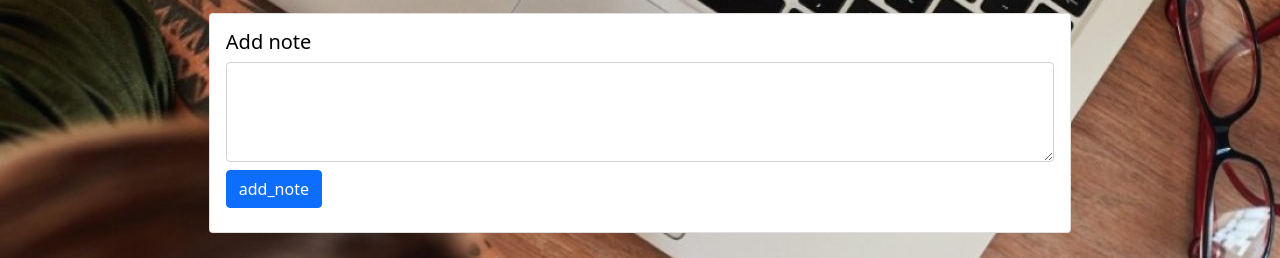
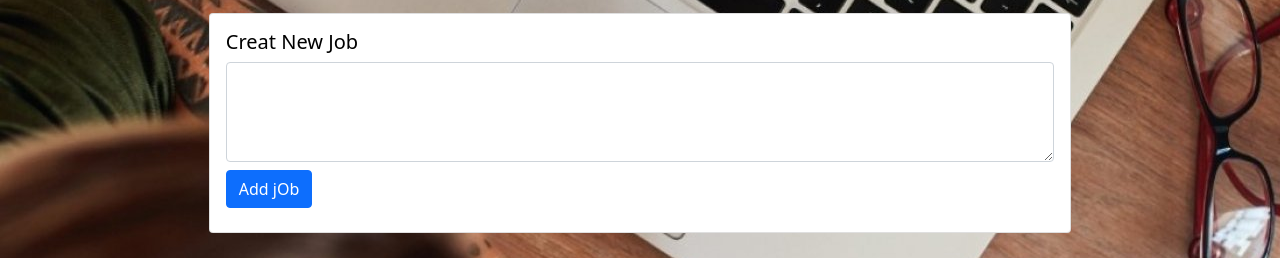
Before and after one commit to aakashrao982/my-website, a website: page public/notes making website/index.htm in a window 1280 px wide. Shown: the part 275-533 px from the top of the page. Drawn offline with nearby package versions, Linux system fonts and the light colour scheme.

Commit message:
Update index.htm

```diff
--- a/public/notes making website/index.htm
+++ b/public/notes making website/index.htm
@@ -51,12 +51,12 @@
           <div class="card" >
             <!img src="..." class="card-img-top" alt="...">
             <div class="card-body">
-              <h5 class="card-title">Add note</h5>
+              <h5 class="card-title">Creat New Job</h5>
               <div class="form-floating" id="edit_card_custom">
                 <textarea class="form-control" placeholder="Leave a comment here" id="note_content" style="height: 100px"></textarea>
                 <label for="floatingTextarea2">Type here</label>
               </div>
-              <button class="btn btn-primary my-2" id="add_note_btn"  >add_note </button>
+              <button class="btn btn-primary my-2" id="add_note_btn"  >Add jOb</button>
             </div>
           </div>
           <br><br>
```
